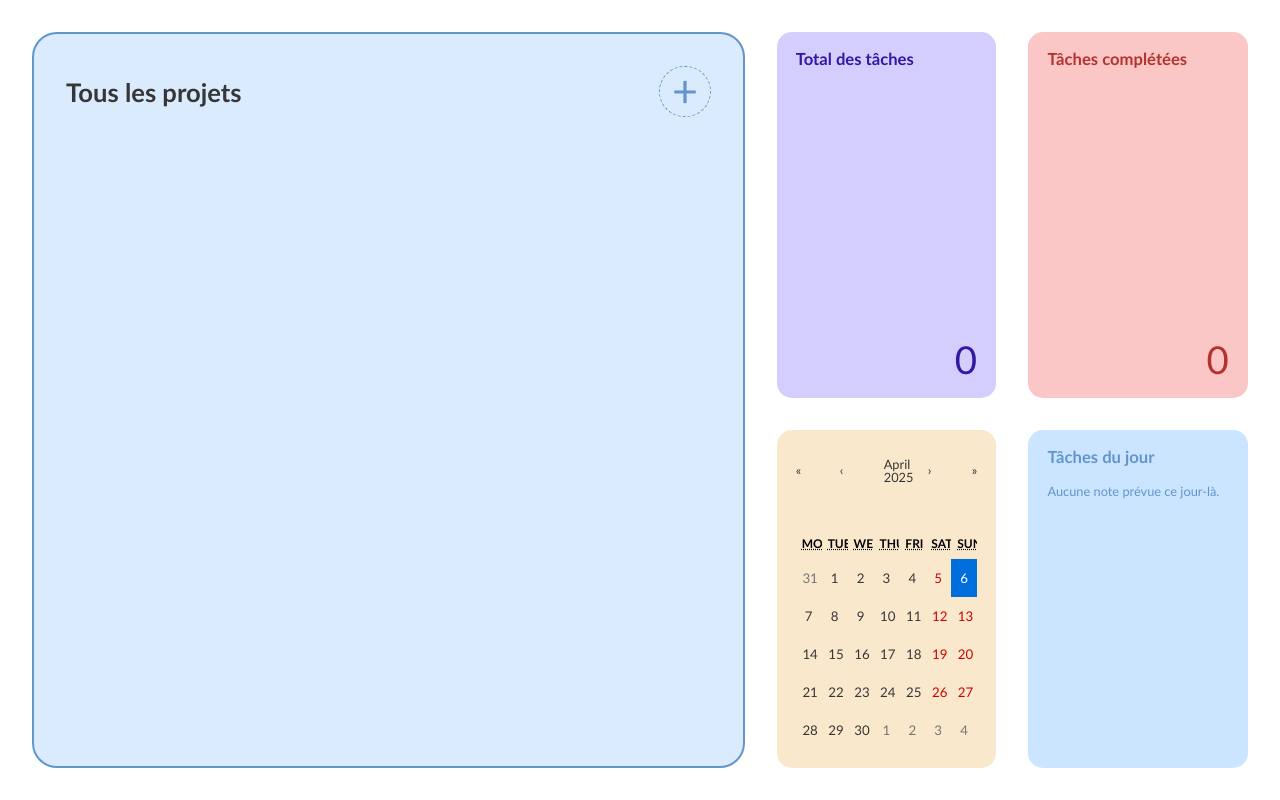
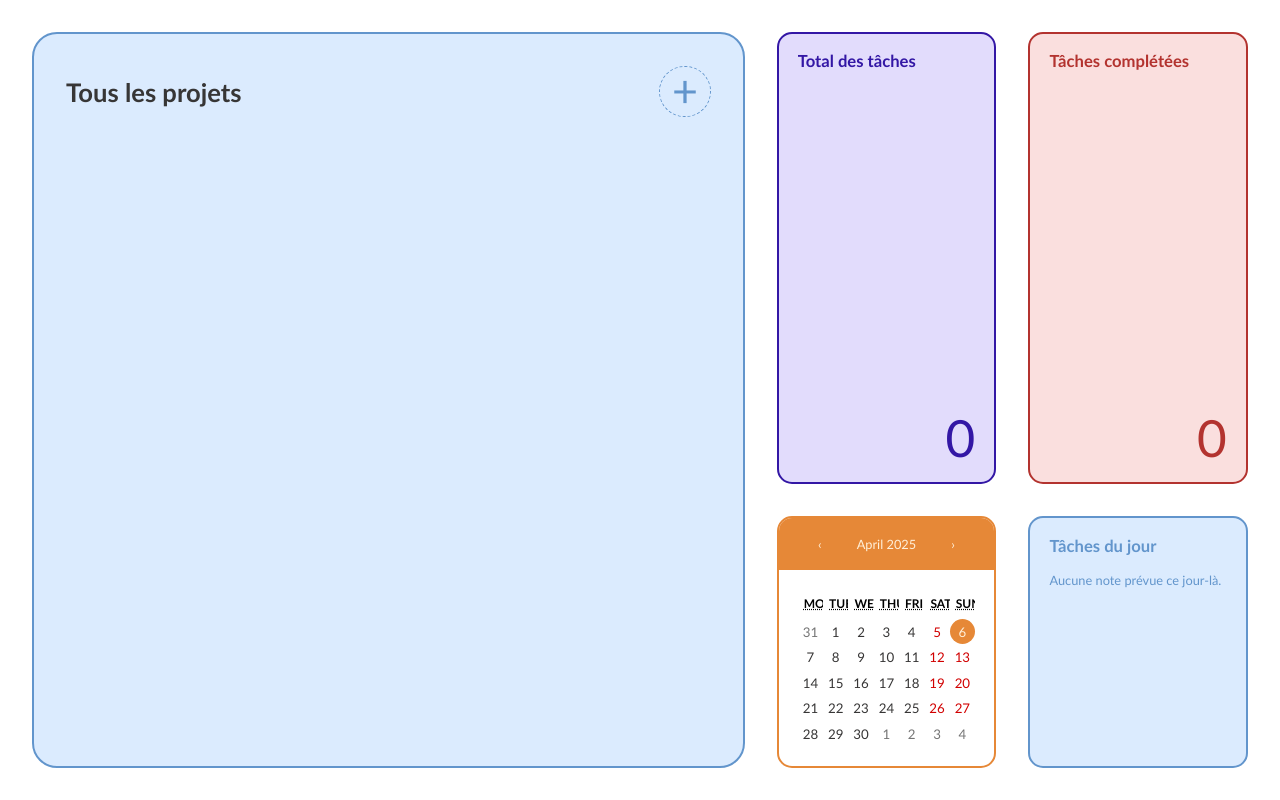
Before and after one commit to mathoos/task-manager, a React (Create React App) app: page / in a window 1280 px wide. Built offline with nearby package versions, Linux system fonts and the light colour scheme.

Commit message:
design react-calendar

```diff
--- a/src/pages/Home.scss
+++ b/src/pages/Home.scss
@@ -114,7 +114,7 @@
         &-info{
             display : grid;
             grid-template-columns: calc(50% - 1.25vw) calc(50% - 1.25vw);
-            grid-template-rows: 2fr 1fr;
+            grid-template-rows: 1fr;
             gap : 2.5vw;
             width : 40vw;
 
@@ -125,13 +125,15 @@
                 justify-content: space-between;
                 width : 100%;
                 border-radius : 15px;
-                background-color: $violet;
+                background-color: $violetLight;
+                border : 2px solid $violetDark;
                 padding : 1.5vw;
+                overflow : hidden;
 
                 &_number{
                     align-items:  flex-end;
                     margin-left : auto;
-                    font-size : 3vw;
+                    font-size : 4vw;
                 }
 
                 &_late{
@@ -149,7 +151,8 @@
                 }
 
                 &:nth-of-type(2){
-                    background-color: $rose;
+                    background-color: $roseLight;
+                    border : 2px solid $roseDark;
 
                     h2, p{
                         color : $roseDark;
@@ -157,7 +160,10 @@
                 }
 
                 &:nth-of-type(3){
-                    background-color: $jaune;
+                    gap : 0;
+                    background-color: $blanc;
+                    border : 2px solid $jauneDark;
+                    padding : 0;
 
                     h2, p{
                         color : $jauneDark;
@@ -166,7 +172,8 @@
 
                 &:nth-of-type(4){
                     justify-content: flex-start;
-                    background-color: $bleu;
+                    background-color: $bleuLight;
+                    border : 2px solid $bleuDark;
 
                     h2, p{
                         color : $bleuDark;
@@ -259,8 +266,101 @@
     }
 }
 
+
+
+.react-calendar__navigation__prev2-button, .react-calendar__navigation__next2-button {
+    display: none;
+}
+
+.react-calendar__navigation__arrow.react-calendar__navigation__next-button, .react-calendar__navigation__arrow.react-calendar__navigation__prev-button{
+    display : flex;
+    justify-content: center;
+    align-items: center;
+    color : $jauneLight;
+}
+
+.react-calendar__navigation__label{
+    display : flex;
+    justify-content: center;
+    align-items: center;
+}
+
+.react-calendar__navigation__label__labelText.react-calendar__navigation__label__labelText--from{
+    color : $jauneLight;
+}
+
+.react-calendar__navigation{
+    background-color: $jauneDark;
+    padding : 1.5vw;
+    height : auto;
+    margin-bottom : 0;
+}
+
+.react-calendar__viewContainer{
+    padding : 1.5vw;
+}
+
+.react-calendar__navigation button:enabled:hover, .react-calendar__navigation button:enabled:focus{
+    background-color: $jauneDark;
+}
+
+.react-calendar__tile{
+    padding : 0;
+    width : 2vw;
+    height : 2vw;
+}
+
+
+// Jour hors mois
+// .react-calendar__tile.react-calendar__month-view__days__day.react-calendar__month-view__days__day--neighboringMonth{
+//     background-color: $jauneLight;
+//     color : $blanc;
+// }
+
+
+
+
+
+// Date du jour
+.react-calendar__tile.react-calendar__tile--now.react-calendar__tile--active.react-calendar__tile--range.react-calendar__tile--rangeStart.react-calendar__tile--rangeEnd.react-calendar__tile--rangeBothEnds.react-calendar__month-view__days__day{
+    background-color: $jauneDark;
+    color: $jauneLight;
+    border-radius: 100vmax;
+}
+
+.react-calendar__tile.react-calendar__month-view__days__day.react-calendar__month-view__days__day--neighboringMonth{
+    &:hover, &:focus{
+        background-color: inherit;
+        color : inherit
+    }
+}
+
+.react-calendar__tile.react-calendar__month-view__days__day{
+    &:hover, &:focus{
+        background-color: inherit;
+        color : inherit;
+    }
+}
+
+// Date avec des tâches
 .react-calendar__tile.highlight {
-    background-color: $violet;
-    color: white;
-    border-radius: 50%;
+    background-color: $jauneLight;
+    color: $jauneDark;
+    border-radius: 100vmax;
+
+    &:hover, &:focus{
+        background-color: $jauneLight;
+        color: $jauneDark;
+    }
 }
+
+.react-calendar__tile.react-calendar__tile--now.react-calendar__month-view__days__day{
+    background-color: $jauneDark;
+    color: $jauneLight;
+    border-radius: 100vmax;
+}
+
+.react-calendar__tile.react-calendar__tile--active{
+    background-color: inherit;
+    color : inherit;
+}
```
